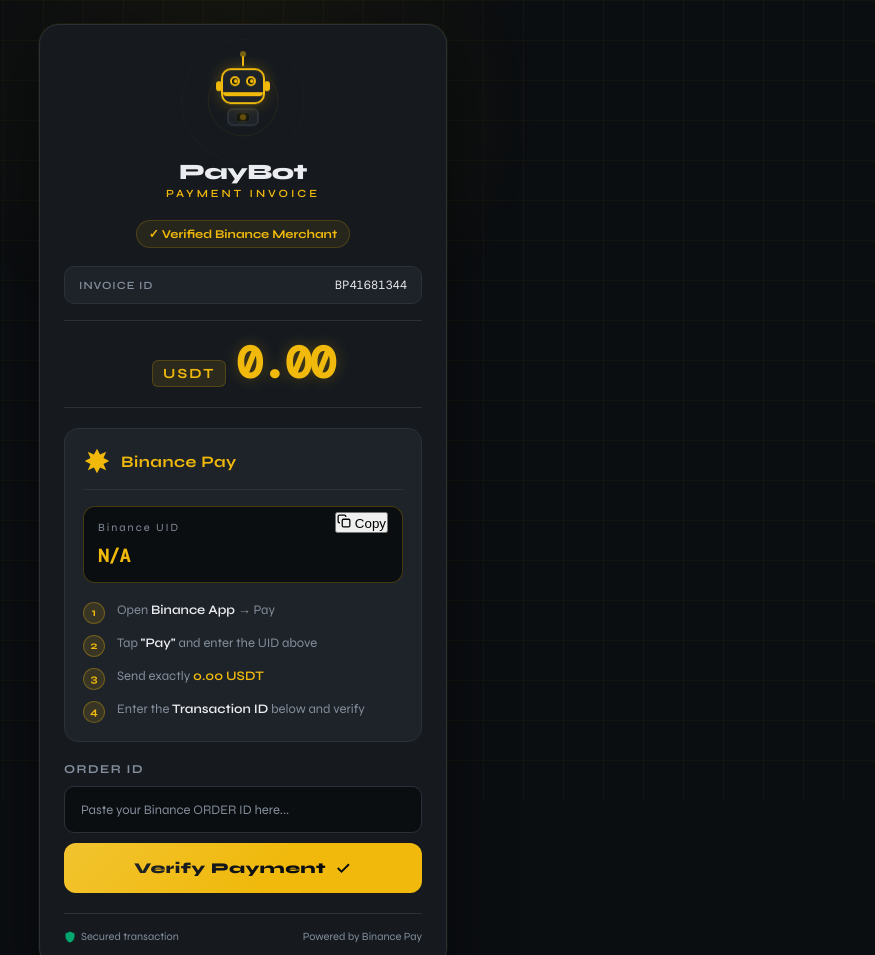
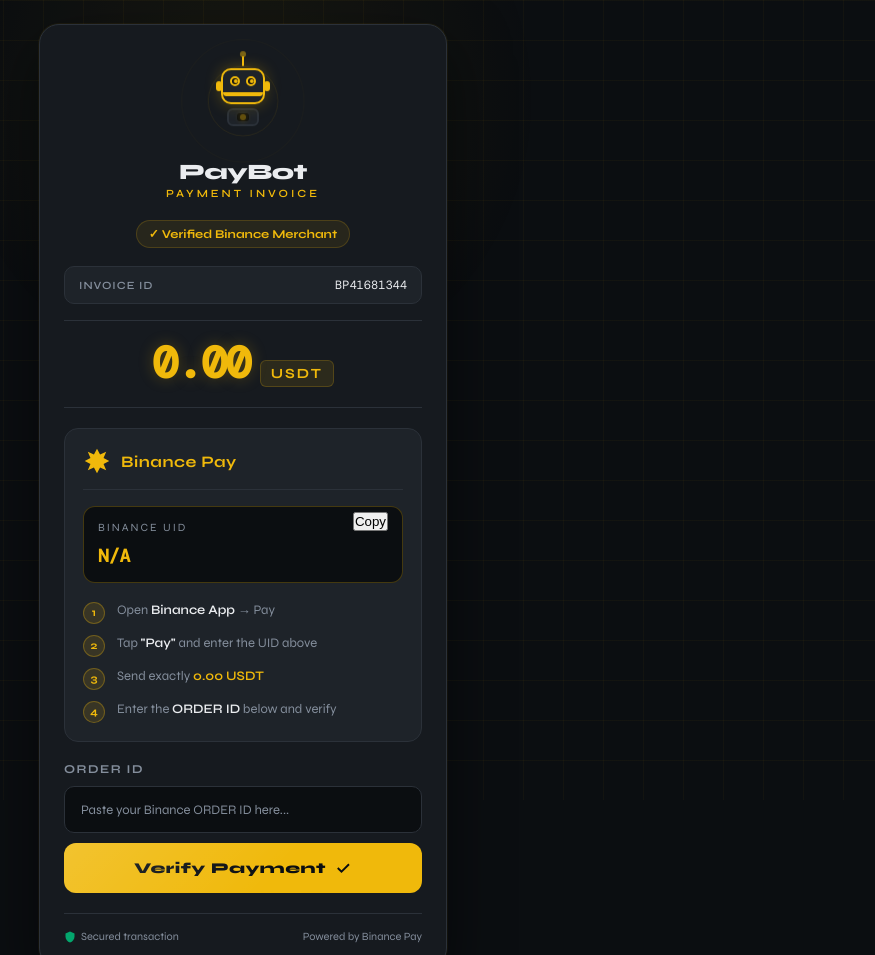
Before and after one commit to ArmanRhaman-bot/readyto.pay, a website: page index.html in a window 1280 px wide. Shown: the top 955 px of the page, without its empty margins (397-1272 px from the left). Drawn offline with nearby package versions, Linux system fonts and the light colour scheme.

Commit message:
Update index.html

```diff
--- a/index.html
+++ b/index.html
@@ -61,8 +61,8 @@
 
       <!-- Amount -->
       <div class="amount-block">
-        <span class="amount-currency">USDT</span>
         <span class="amount-value" id="amountDisplay">0.00</span>
+<span class="amount-currency">USDT</span>
       </div>
 
       <!-- Binance Pay Section -->
@@ -75,13 +75,26 @@
         </div>
 
         <div class="uid-block">
-          <span class="uid-label">Binance UID</span>
-          <span class="uid-value mono" id="binanceUID">Loading...</span>
-          <button class="copy-btn" id="copyUidBtn" onclick="copyUID()">
-            <svg width="14" height="14" viewBox="0 0 24 24" fill="none" stroke="currentColor" stroke-width="2.2"><rect x="9" y="9" width="13" height="13" rx="2"/><path d="M5 15H4a2 2 0 01-2-2V4a2 2 0 012-2h9a2 2 0 012 2v1"/></svg>
-            Copy
-          </button>
-        </div>
+
+  <div class="uid-label">
+    BINANCE UID
+  </div>
+
+  <div class="uid-row">
+    <span class="uid-value mono" id="binanceUID">
+      Loading...
+    </span>
+
+    <button
+      class="copy-btn"
+      id="copyUidBtn"
+      onclick="copyUID()"
+    >
+      Copy
+    </button>
+  </div>
+
+</div>
 
         <div class="steps">
           <div class="step">
@@ -98,7 +111,7 @@
           </div>
           <div class="step">
             <div class="step-num">4</div>
-            <div class="step-text">Enter the <strong>Transaction ID</strong> below and verify</div>
+            <div class="step-text">Enter the <strong>ORDER ID</strong> below and verify</div>
           </div>
         </div>
       </div>
```
